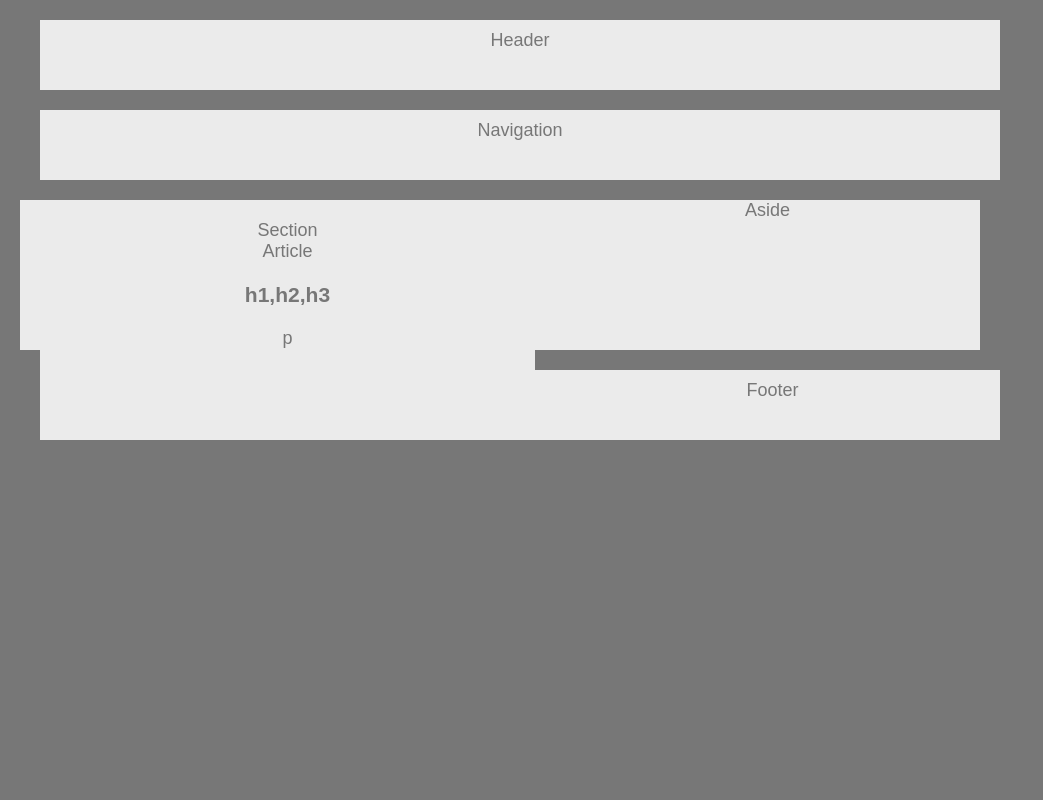
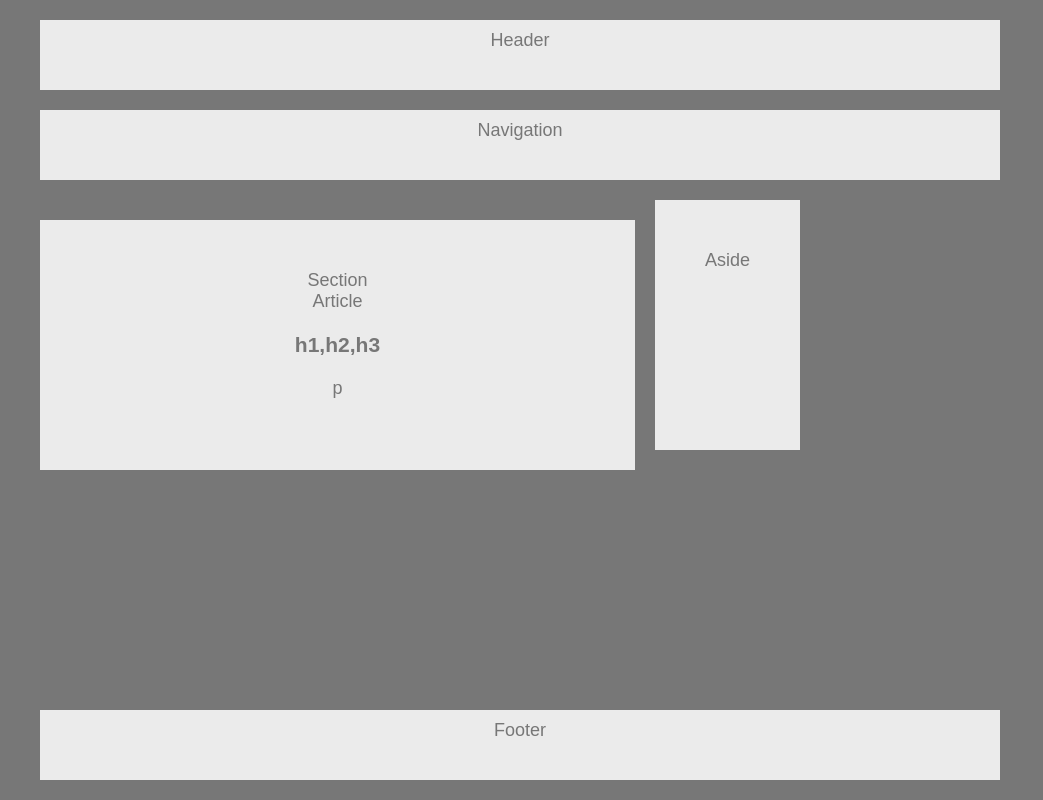
Before and after one commit to helenmasch/HW-Wireframe, a plain HTML site: page index.html in a window 1280 px wide. Shown: the whole page, without its empty margins (0-1043 px from the left). Drawn offline with Linux system fonts and the light colour scheme.

Commit message:
Thursday Update

```diff
--- a/style.css
+++ b/style.css
@@ -32,24 +32,17 @@ Section {
     width: 495px;
     height: 150px;
     margin: 20px;
+    padding: 50px;
+    border: 1px;
     float: left;
 }
 
-Aside {
+Article {
+    color: #777;
     background: #ebebeb;
-    height: 150px;
 }
 
-Footer {
-    background: #ebebeb;
-    width: 940px;
-    height: 50px;
-    margin: 20px;
-    padding: 10px;
-    border: 1px;
-}
-
-h1 {
+h1, h2, h3 {
     color: #777;
     background: #ebebeb;
 }
@@ -59,7 +52,22 @@ p {
     background: #ebebeb;
 }
 
-Article {
-    color: #777;
+Aside {
     background: #ebebeb;
+    height: 150px;
+    float: left;
+    padding: 50px;
 }
+
+Footer {
+    position: fixed;
+    left: 1;
+    bottom: 0;
+    background: #ebebeb;
+    width: 940px;
+    height: 50px;
+    margin: 20px;
+    padding: 10px;
+    border: 1px;
+    text-align: center;
+}
```
